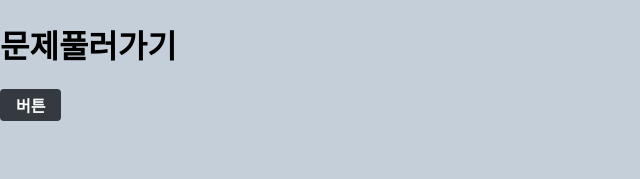
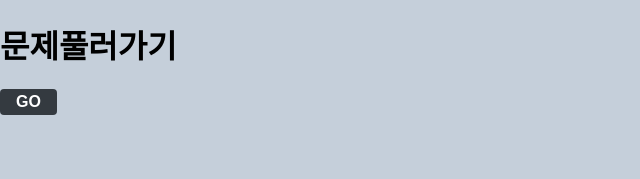
Before and after one commit to ohoCoding/werow_client, a React (Create React App) app: page / in a window 1280 px wide. Shown: the top 179 px of the page, without its empty margins (0-640 px from the left). Built offline with nearby package versions, Linux system fonts and the light colour scheme.

Commit message:
Client certification API

```diff
--- a/src/pages/PostListPage.js
+++ b/src/pages/PostListPage.js
@@ -5,7 +5,7 @@ import { Link } from "react-router-dom";
 const PostListPage = () => {
   return (
     <div>
-      <Link to="login"><Button>버튼</Button></Link>
+      <Link to="login"><Button>GO</Button></Link>
     </div>
   )
 };
```
Also changed, not shown: src/lib/styles/api/auth.js (added, +12 -0 lines).
